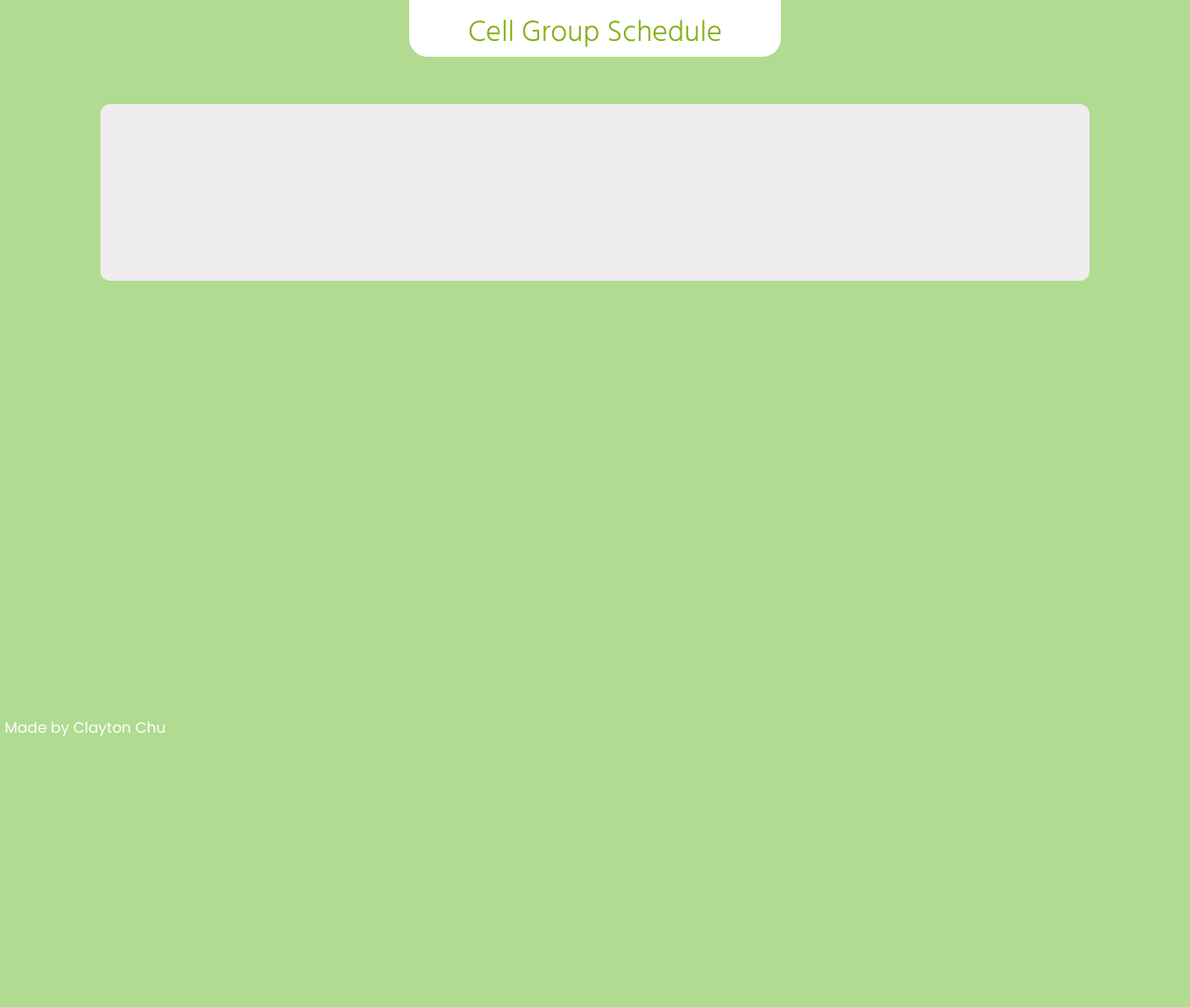
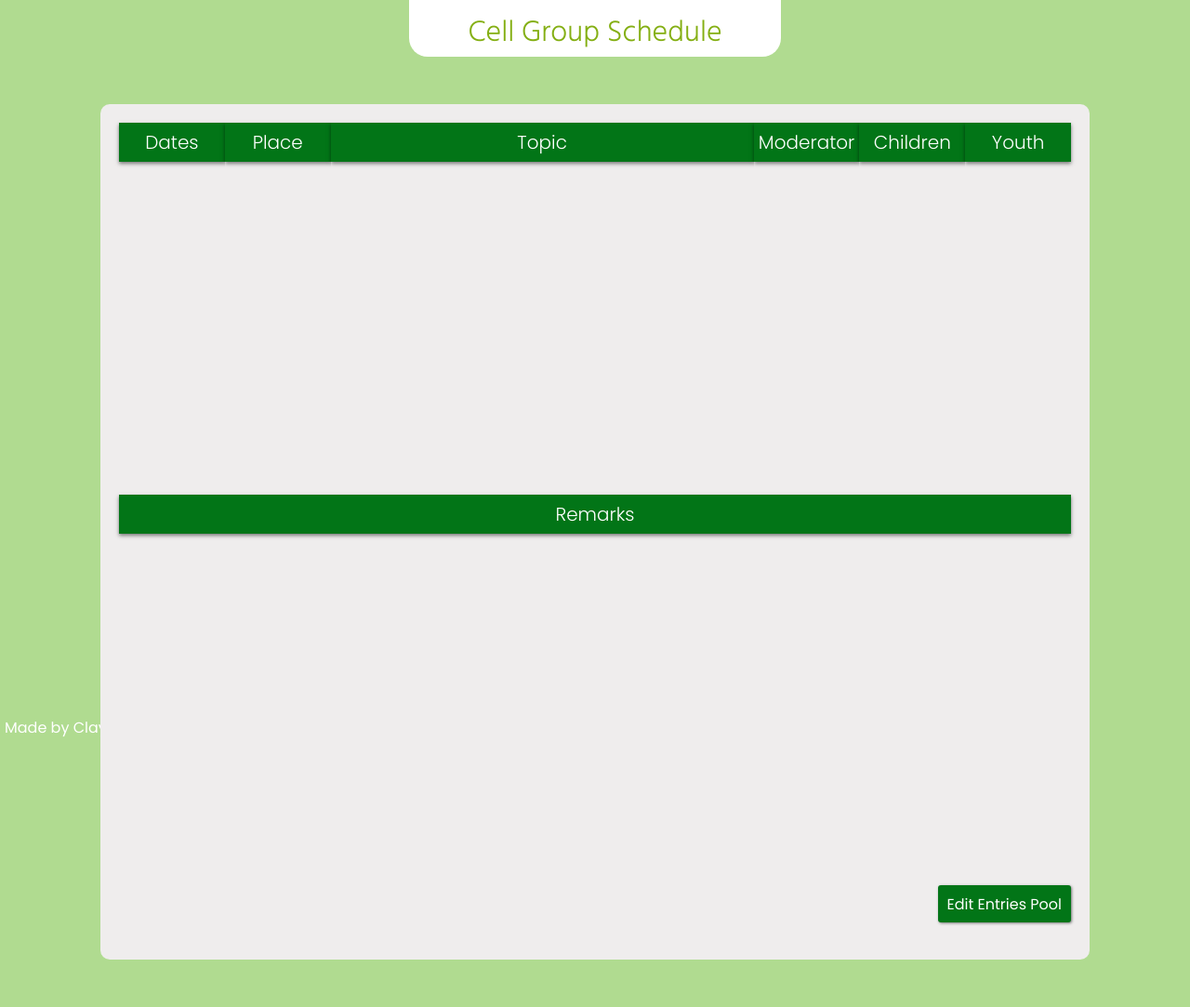
Before and after one commit to pacbac/cgscheduler, a Django app: page / in a window 1280 px wide. Shown: the whole page at 93% size. Before the commit the page ends 793 px from the top, so only its background shows below. Run offline with Django 3.2, Linux system fonts and the light colour scheme; style sheets or scripts are compiled from the project's sources; some libraries are stand-ins or nearby versions.

Commit message:
Major update of core functionality

```diff
--- a/assets/styles/_abstracts.scss
+++ b/assets/styles/_abstracts.scss
@@ -1,11 +1,13 @@
-$raging-red: #ad2905;
-$light-red: #ffbfba;
 $half-black: rgba(0,0,0,0.5);
 $row-height: 42px;
 $min-height: 400px;
 $darkish-white: #efeded;
 $dark-green: #027517;
 $light-green: #b0db90;
+$very-light-green: #eaffee;
+$entries-list: 'place', 'children', 'youth';
+$btn-height: 40px;
+$textfld-border: rgba($dark-green, 0.4);
 
 @mixin border($style: none, $color: black, $width: 1px, $radius: 0px){
   border: {
@@ -26,3 +28,18 @@ $light-green: #b0db90;
   text-align: center;
   vertical-align: middle;
 }
+
+%button {
+  height: $btn-height;
+  cursor: pointer;
+  font: {
+    family: Poppins;
+    size: 16px;
+  }
+  border: {
+    style: none;
+    radius: 3px;
+  }
+  color: white;
+  box-shadow: $half-black 1px 1px 3px;
+}
--- a/assets/styles/style.scss
+++ b/assets/styles/style.scss
@@ -43,8 +43,10 @@ h1.heading {
   background-color: $darkish-white;
   padding: 20px;
   display: flex;
+  flex-direction: row;
+  flex-wrap: wrap;
 
-  > div {
+  > div:not(.save-btns):not(.entries-pool) {
     margin: 0;
     padding: 0;
     min-height: $min-height;
@@ -54,8 +56,8 @@ h1.heading {
   }
 
   > .topic {
-    flex-grow: 1;
-    flex-basis: 30%;
+    flex-grow: 4 !important;
+    flex-basis: 40% !important;
   }
 }
 
@@ -85,7 +87,7 @@ h1.heading {
   box-shadow: 0px 4px 5px $half-black;
   color: black;
   height: $row-height;
-  background-color: #eaffee;
+  background-color: $very-light-green;
   position: relative;
   border-bottom: {
     style: solid;
@@ -94,8 +96,8 @@ h1.heading {
   }
 
   //textfields for entries into scheduler
-  input.editField {
-    @include border(solid, rgba($dark-green, 0.4), 2px, 5px);
+  input.edit-field {
+    @include border(solid, $textfld-border, 2px, 5px);
     background-color: transparent;
     position: relative;
     width: 90%;
@@ -111,39 +113,82 @@ h1.heading {
   }
 }
 
-.selected {
-  background-color: #efae8d;
-  font-weight: bold;
+.save-btns {
+  flex-basis: 100%;
+  display: flex;
+  justify-content: flex-end;
+
+  button {
+    @extend %button;
+    padding: 0 10px;
+    margin-top: 20px;
+    margin-left: 10px;
+
+    &[name="save"] {
+      background-color: #9e4f3f;
+      display: none;
     }
 
-button {
-  @include dimensions(80px, 40px);
+    &[name="cancel"] {
+      background-color: #afafaf;
+      display: none;
+    }
+
+    &[name="edit-entries-pool"] {
+      background-color: $dark-green;
+    }
+  }
+}
+
+.entries-pool {
   margin-top: 20px;
-  margin-left: 10px;
-  float: right;
-  cursor: pointer;
+  flex-basis: 100%;
+  flex-grow: 1;
+  display: flex;
+  justify-content: space-between;
+}
+
+
+@each $entry in $entries-list {
+  .#{$entry}-entries {
+    max-width: 30%;
+    flex-grow: 1;
+    box-shadow: $half-black 1px 1px 3px;
+    display: none;
+    > h3 {
+      @include dimensions(100%, 40px);
+      @include textCenter(40px);
+      color: white;
+      background-color: $dark-green;
+      margin: 0;
+      font: {
+        family: Poppins;
+        weight: 400;
+        size: 20px;
+      }
+    }
+
+    .entries {
+      min-height: 40px;
+      background-color: $very-light-green;
+      padding: 15px;
+
+      textarea {
+        @include border(solid, $textfld-border, 2px, 5px);
+        width: 95%;
+        display: block;
+        margin: auto;
+        resize: none;
+        margin-bottom: 10px;
         font: {
           family: Poppins;
           size: 16px;
+
         }
-  border: {
-    style: none;
-    radius: 3px;
       }
-  color: white;
-  box-shadow: $half-black 1px 1px 3px;
-
-  &[name="save"] {
-    background-color: #9e4f3f;
     }
-
-  &[name="cancel"] {
-    break-before: always;
-    background-color: #afafaf;
   }
-  display: none;
 }
-
 footer {
   position: absolute;
   left: 5px;
--- a/home/views.py
+++ b/home/views.py
@@ -3,4 +3,8 @@ from django.http import HttpResponse
 
 # Create your views here.
 def index(request):
-    return render(request, 'index.html', {})
+    context = {
+        'categories': ['Dates', 'Place', 'Topic', 'Moderator', 'Children', 'Youth', 'Remarks'],
+        'entries': ['Place', 'Children', 'Youth']
+    }
+    return render(request, 'index.html', context)
--- a/templates/index.html
+++ b/templates/index.html
@@ -20,10 +20,20 @@
           <div class="info"></div>
         </div>
       {% endfor %}
-    </div>
-    <div class="save-btns">
-      <button type="submit" name="save">Save</button>
-      <button name="cancel">Cancel</button>
+      <div class="save-btns">
+        <button name="edit-entries-pool">Edit Entries Pool</button>
+        <button type="submit" name="save">Save</button>
+        <button name="cancel">Cancel</button>
+      </div>
+      <div class="entries-pool">
+        {% for entry in entries %}
+          <div class="{% filter lower %}{{ entry }}{% endfilter %}-entries">
+            <h3>{{ entry }}</h3>
+            <div class="entries"></div>
+            <!-- <textarea class="entries-area"></textarea> -->
+          </div>
+        {% endfor %}
+      </div>
     </div>
   </body>
   <footer>
```
Also changed, not shown: 3 other files. Lines whose indentation alone changed are shown as unchanged.
